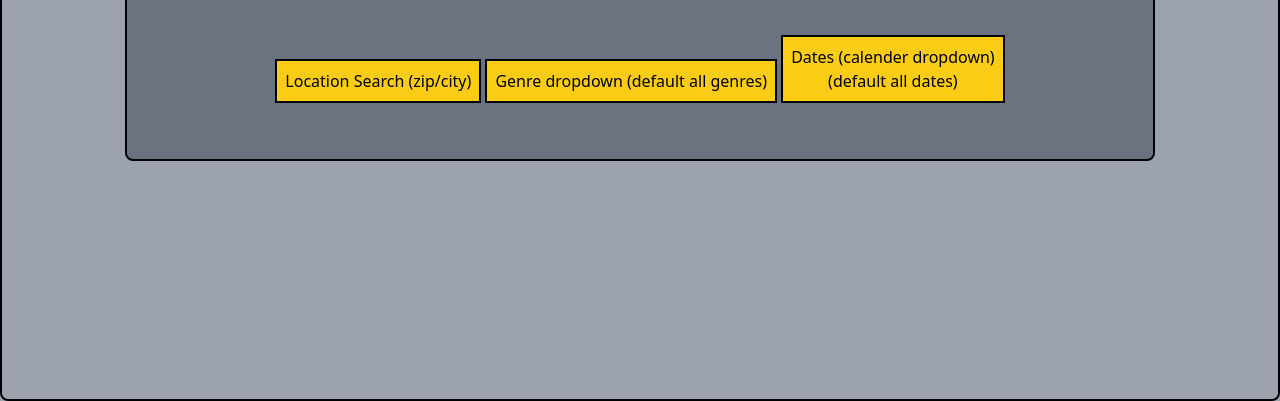
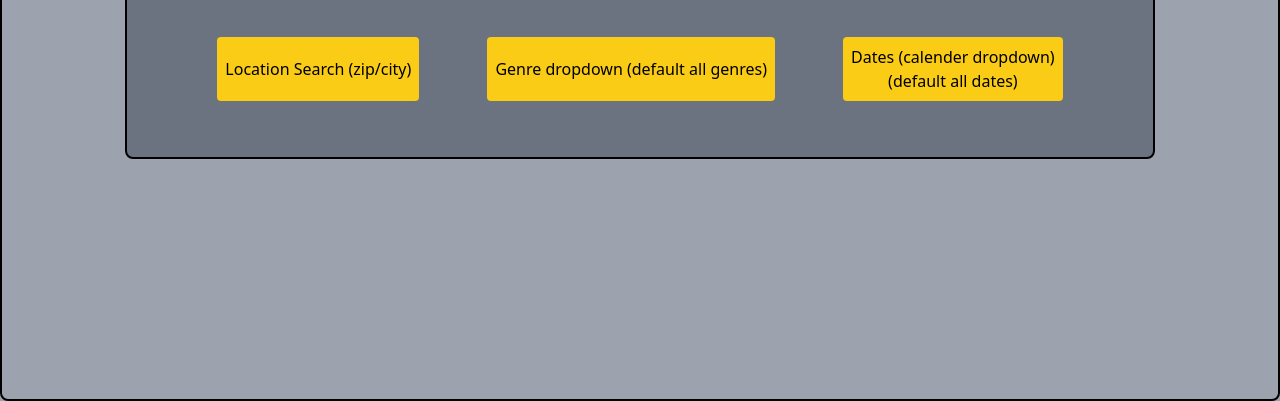
Before and after one commit to imjustSahen/ConcertCrawler, a website: page src/index.html in a window 1280 px wide. Shown: the part 423-824 px from the top of the page. Drawn offline with Linux system fonts and the light colour scheme.

Commit message:
added flexbox and hover/focus properties to buttons

```diff
--- a/src/index.html
+++ b/src/index.html
@@ -17,14 +17,17 @@
             <h1 class="text-white text-5xl">Concert Crawler</h1>
                 <br>
                 <p class="text-white ">Bonbon gummies cookie dragée wafer marzipan jelly. Bear claw oat cake oat cake candy fruitcake jelly-o apple pie danish.</p>
-            <div class="pt-10">
-                <button class="border-2 border-black p-2 bg-yellow-400">Location Search (zip/city)
+            <div class="flex pt-10 justify-around">
+                <button class=" p-2 rounded bg-yellow-400 hover:bg-yellow-200 transition-colors focus:ring-2 focus:ring-offset-2 focus:ring-offset-black focus:ring-yellow-400">
+                    Location Search (zip/city)
                 </button>
 
-                <button class="border-2 border-black p-2 bg-yellow-400"> Genre dropdown (default all genres)
+                <button class="p-2 rounded bg-yellow-400 hover:bg-yellow-200 transition-colors focus:ring-2 focus:ring-offset-2 focus:ring-offset-black focus:ring-yellow-400">
+                    Genre dropdown (default all genres)
                 </button>
 
-                <button class="border-2 border-black p-2 bg-yellow-400"> Dates (calender dropdown)<br>(default all dates)
+                <button class="p-2 rounded bg-yellow-400 hover:bg-yellow-200 transition-colors focus:ring-2 focus:ring-offset-2 focus:ring-offset-black focus:ring-yellow-400">
+                    Dates (calender dropdown)<br>(default all dates)
                 </button>
             </div>
         </div>
```
Also changed, not shown: assets/css/output.css.
